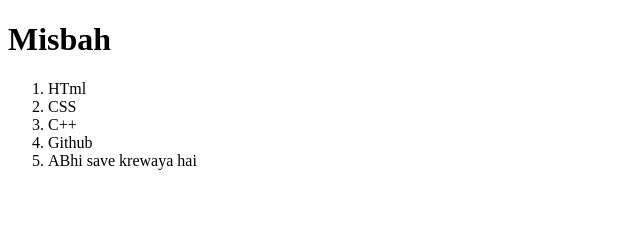
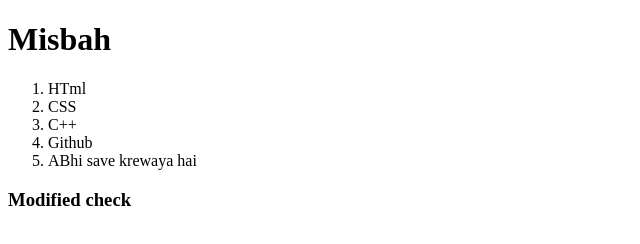
Before and after one commit to zarahussain13/vscode, a plain HTML site: page ordlist.html in a window 1280 px wide. Shown: the whole page, without its empty margins (0-640 px from the left). Drawn offline with Linux system fonts and the light colour scheme.

Commit message:
modified checking

```diff
--- a/ordlist.html
+++ b/ordlist.html
@@ -13,8 +13,10 @@
         <li>CSS</li>
         <li>C++</li>
         <li>Github</li>
-        <li>ABhi save krewaya hai</li>
+        <li>ABhi save krewaya hai </li>
     </ol>
+
+    <h3>Modified check</h3>
 
 </body>
 </html>
```
